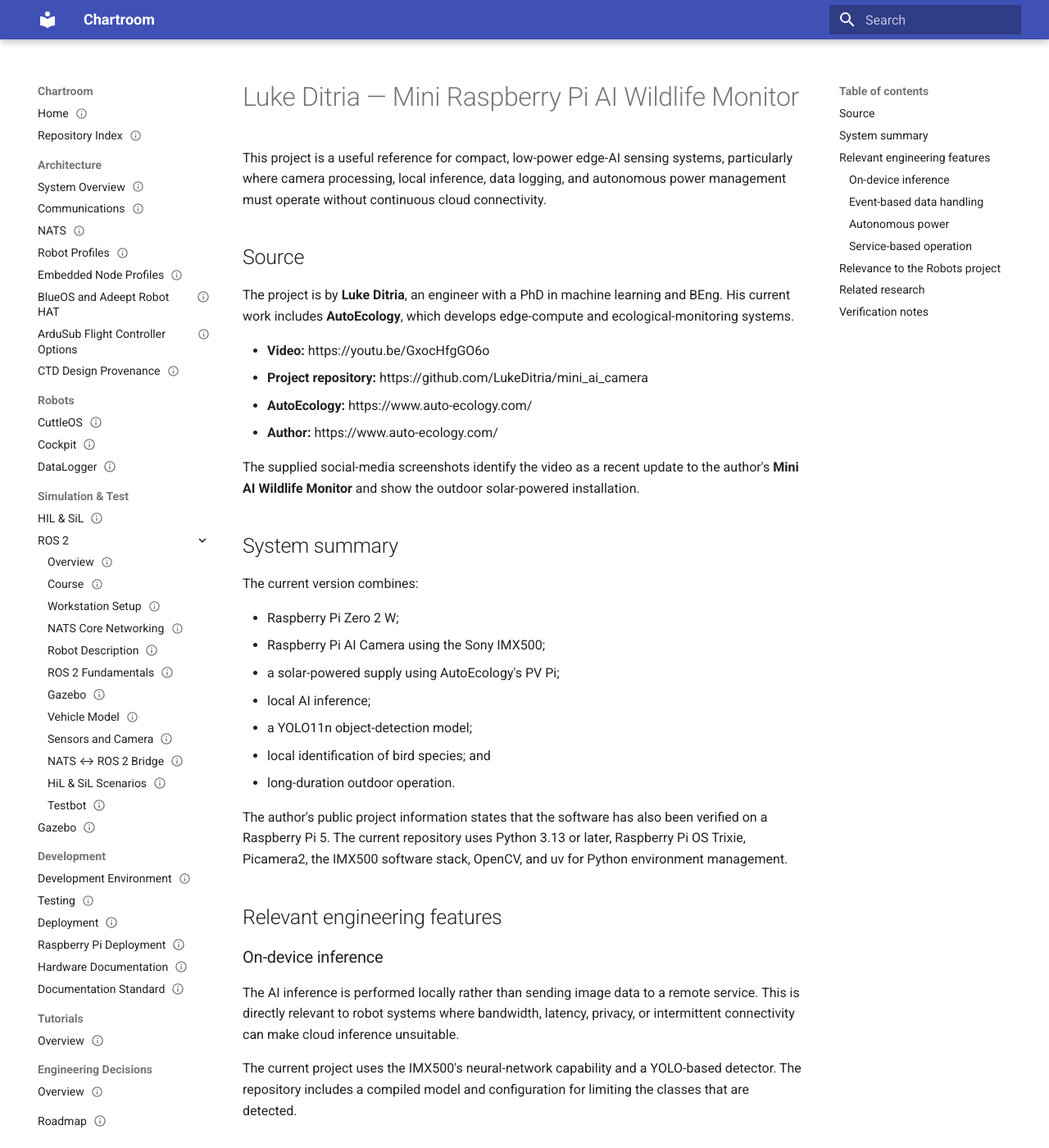
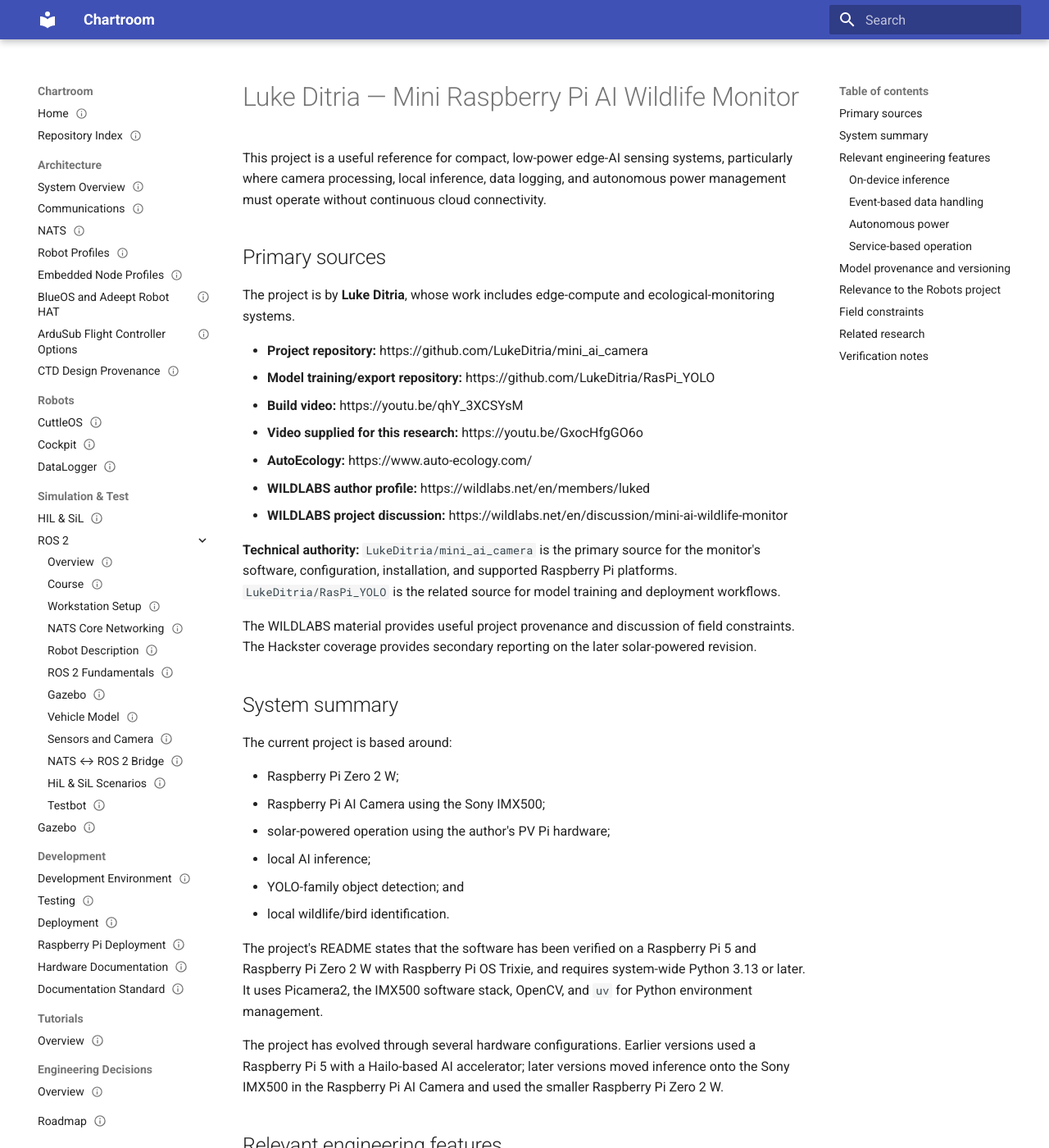
Before and after one commit to PhilipMcGaw/robot-ChartRoom, an MkDocs documentation site: the page built from docs/research/luke-ditria-ai-wildlife-monitor.md, in a window 1280 px wide and 1400 px high. Shown: the whole window at 82% size. Built offline with MkDocs 1.6.1 and Material for MkDocs 9.7.7, drawn with Linux system fonts in a browser that asks for light colours; some of the changed text lies outside the part shown.

Commit message:
Update Luke Ditria wildlife monitor research sources

```diff
--- a/docs/research/luke-ditria-ai-wildlife-monitor.md
+++ b/docs/research/luke-ditria-ai-wildlife-monitor.md
@@ -2,30 +2,36 @@
 
 This project is a useful reference for compact, low-power edge-AI sensing systems, particularly where camera processing, local inference, data logging, and autonomous power management must operate without continuous cloud connectivity.
 
-## Source
+## Primary sources
 
-The project is by **Luke Ditria**, an engineer with a PhD in machine learning and BEng. His current work includes **AutoEcology**, which develops edge-compute and ecological-monitoring systems.
+The project is by **Luke Ditria**, whose work includes edge-compute and ecological-monitoring systems.
 
-- **Video:** https://youtu.be/GxocHfgGO6o
 - **Project repository:** https://github.com/LukeDitria/mini_ai_camera
+- **Model training/export repository:** https://github.com/LukeDitria/RasPi_YOLO
+- **Build video:** https://youtu.be/qhY_3XCSYsM
+- **Video supplied for this research:** https://youtu.be/GxocHfgGO6o
 - **AutoEcology:** https://www.auto-ecology.com/
-- **Author:** https://www.auto-ecology.com/
+- **WILDLABS author profile:** https://wildlabs.net/en/members/luked
+- **WILDLABS project discussion:** https://wildlabs.net/en/discussion/mini-ai-wildlife-monitor
 
-The supplied social-media screenshots identify the video as a recent update to the author's **Mini AI Wildlife Monitor** and show the outdoor solar-powered installation.
+**Technical authority:** `LukeDitria/mini_ai_camera` is the primary source for the monitor's software, configuration, installation, and supported Raspberry Pi platforms. `LukeDitria/RasPi_YOLO` is the related source for model training and deployment workflows.
+
+The WILDLABS material provides useful project provenance and discussion of field constraints. The Hackster coverage provides secondary reporting on the later solar-powered revision.
 
 ## System summary
 
-The current version combines:
+The current project is based around:
 
 - Raspberry Pi Zero 2 W;
 - Raspberry Pi AI Camera using the Sony IMX500;
-- a solar-powered supply using AutoEcology's PV Pi;
+- solar-powered operation using the author's PV Pi hardware;
 - local AI inference;
-- a YOLO11n object-detection model;
-- local identification of bird species; and
-- long-duration outdoor operation.
+- YOLO-family object detection; and
+- local wildlife/bird identification.
 
-The author's public project information states that the software has also been verified on a Raspberry Pi 5. The current repository uses Python 3.13 or later, Raspberry Pi OS Trixie, Picamera2, the IMX500 software stack, OpenCV, and uv for Python environment management.
+The project's README states that the software has been verified on a Raspberry Pi 5 and Raspberry Pi Zero 2 W with Raspberry Pi OS Trixie, and requires system-wide Python 3.13 or later. It uses Picamera2, the IMX500 software stack, OpenCV, and `uv` for Python environment management.
+
+The project has evolved through several hardware configurations. Earlier versions used a Raspberry Pi 5 with a Hailo-based AI accelerator; later versions moved inference onto the Sony IMX500 in the Raspberry Pi AI Camera and used the smaller Raspberry Pi Zero 2 W.
 
 ## Relevant engineering features
 
@@ -33,11 +39,11 @@
 
 The AI inference is performed locally rather than sending image data to a remote service. This is directly relevant to robot systems where bandwidth, latency, privacy, or intermittent connectivity can make cloud inference unsuitable.
 
-The current project uses the IMX500's neural-network capability and a YOLO-based detector. The repository includes a compiled model and configuration for limiting the classes that are detected.
+The related `RasPi_YOLO` repository documents training and export workflows for both the Sony IMX500 and Hailo accelerators.
 
 ### Event-based data handling
 
-The current software does not simply save every frame. Its configuration includes:
+The current `mini_ai_camera` configuration includes:
 
 - confidence and IoU thresholds;
 - a maximum inference rate;
@@ -46,19 +52,29 @@
 - a circular pre-capture video buffer; and
 - optional image, video, and JSON-data output.
 
+The default configuration documented by the repository includes a 3-second pre-capture buffer, an EMA smoothing factor of 0.2, an event-activation threshold of 0.8, and an event-deactivation threshold of 0.5.
+
 This is a useful pattern for CuttleOS sensor workloads: process continuously, but persist detailed data only when an event justifies it.
 
 ### Autonomous power
 
-The outdoor installation combines the Raspberry Pi Zero 2 W and AI Camera with the PV Pi solar power-management hardware.
+The outdoor installation combines the Raspberry Pi Zero 2 W and AI Camera with solar power and the author's PV Pi hardware.
 
-AutoEcology describes the PV Pi as providing solar battery charging and power management for Raspberry Pi and other single-board computers. Its stated capabilities include battery monitoring, controlled shutdown/restart behaviour, and scheduled operation.
-
-This is particularly relevant to remote CuttleOS nodes and other autonomous sensing platforms.
+Secondary reporting on the latest revision describes a LiFePO₄ battery system and a PV Pi HAT with maximum-power-point tracking, battery charging, battery telemetry, a real-time clock, and power scheduling. These details should be treated as project-specific implementation information rather than requirements for the Robots project.
 
 ### Service-based operation
 
-The software includes an installation command that creates systemd services. This is relevant to the CuttleOS deployment model, where long-running robot services should be managed by the operating system rather than by an interactive shell.
+The software includes an installation command that creates systemd services. The repository documents using `systemctl` and `journalctl` to manage and inspect the services.
+
+This is relevant to the CuttleOS deployment model, where long-running robot services should be managed by the operating system rather than by an interactive shell.
+
+## Model provenance and versioning
+
+There are multiple generations of the project, so model claims need to be tied to the relevant revision.
+
+The current `mini_ai_camera` README documents a default compiled `yolov8n.rpk` model configuration. The related training repository also documents YOLOv8 workflows and contains a TODO noting that YOLO11 export to the IMX500 had not yet been tested in that repository revision.
+
+Separately, Hackster's May/June 2026 coverage of the solar-powered revision reports that Ditria trained a YOLO11n model for 52 local species and exported the model for the IMX500. This is a useful description of the later field configuration, but it should not be conflated with the version/configuration currently documented in the repository README.
 
 ## Relevance to the Robots project
 
@@ -76,6 +92,12 @@
 
 These concepts may inform future CuttleOS perception, remote-node, or autonomous-sensing designs, but they should not be treated as project requirements until separately evaluated.
 
+## Field constraints
+
+The WILDLABS project discussion provides useful practical context. Ditria notes that the IMX500 processing path is limited to a 640 × 480 image size for this application, meaning that the target must occupy enough of the image to be discernible. He also distinguishes this from higher-resolution approaches using a Raspberry Pi 5 and Hailo accelerator.
+
+This is an important engineering consideration for future robotic perception work: detector compute performance is only one part of the system. Target angular size, optics, sensor resolution, inference resolution, model capacity, illumination, and motion all affect detection and classification performance.
+
 ## Related research
 
 The project is especially relevant to the existing Chartroom research concerning:
@@ -89,8 +111,8 @@
 
 ## Verification notes
 
-The social-media screenshots supplied during research show the author's profile, the outdoor installation, and the statement that the monitor had been operating outside for approximately six months while detecting and identifying birds.
+The supplied social-media screenshots show the author's profile, the outdoor installation, and the solar-powered wildlife-monitor concept.
 
-Independent public sources provide additional technical detail. The author's GitHub repository documents the current software and supported Raspberry Pi platforms. AutoEcology describes the wider edge-AI and ecological-monitoring work, including the PV Pi power-management system.
+The primary GitHub repository and related model repository have now been identified and checked. WILDLABS provides additional project history and discussion, while Hackster provides secondary reporting on the later solar-powered revision.
 
-Specific hardware, model, power, enclosure, and environmental-performance claims should be verified against the original project documentation before being used as engineering requirements or design inputs.
+Specific hardware, model, power, enclosure, environmental-performance, and field-runtime claims should be verified against the relevant project revision before being used as engineering requirements or design inputs.
```
